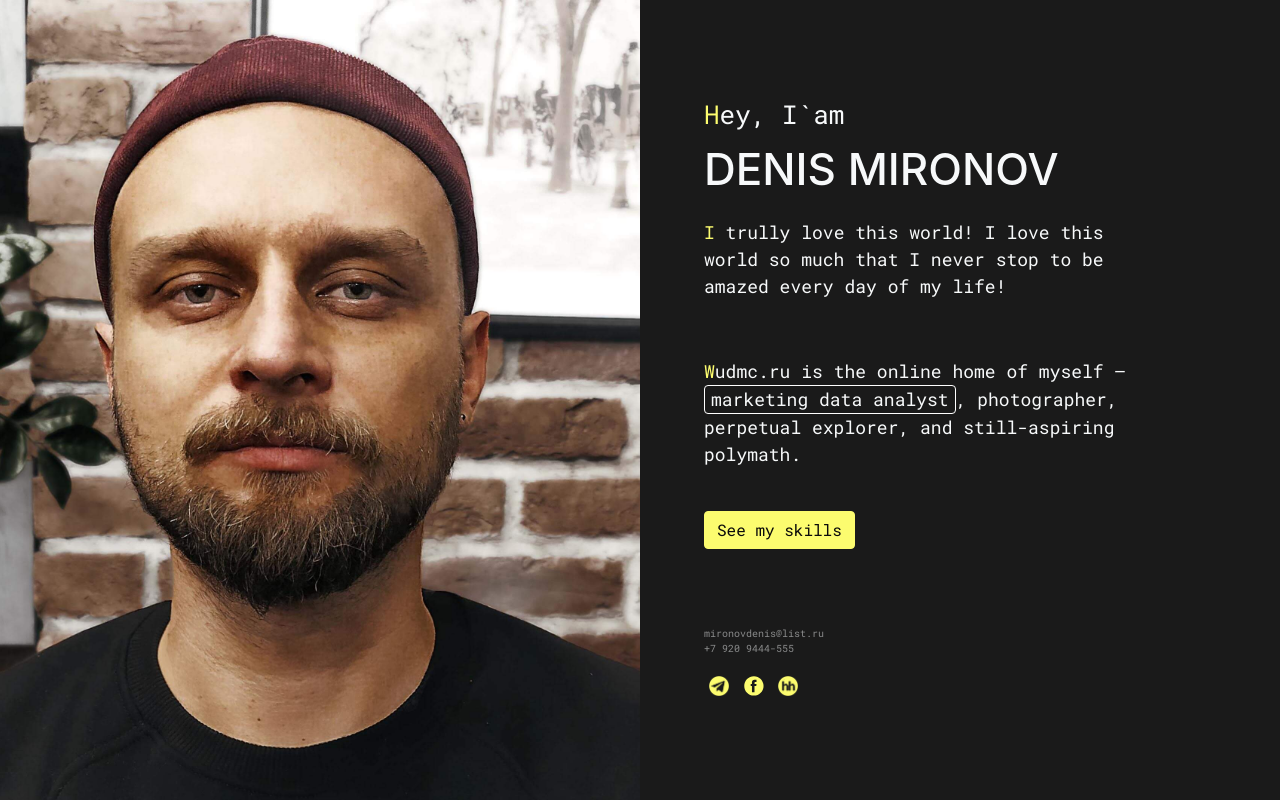
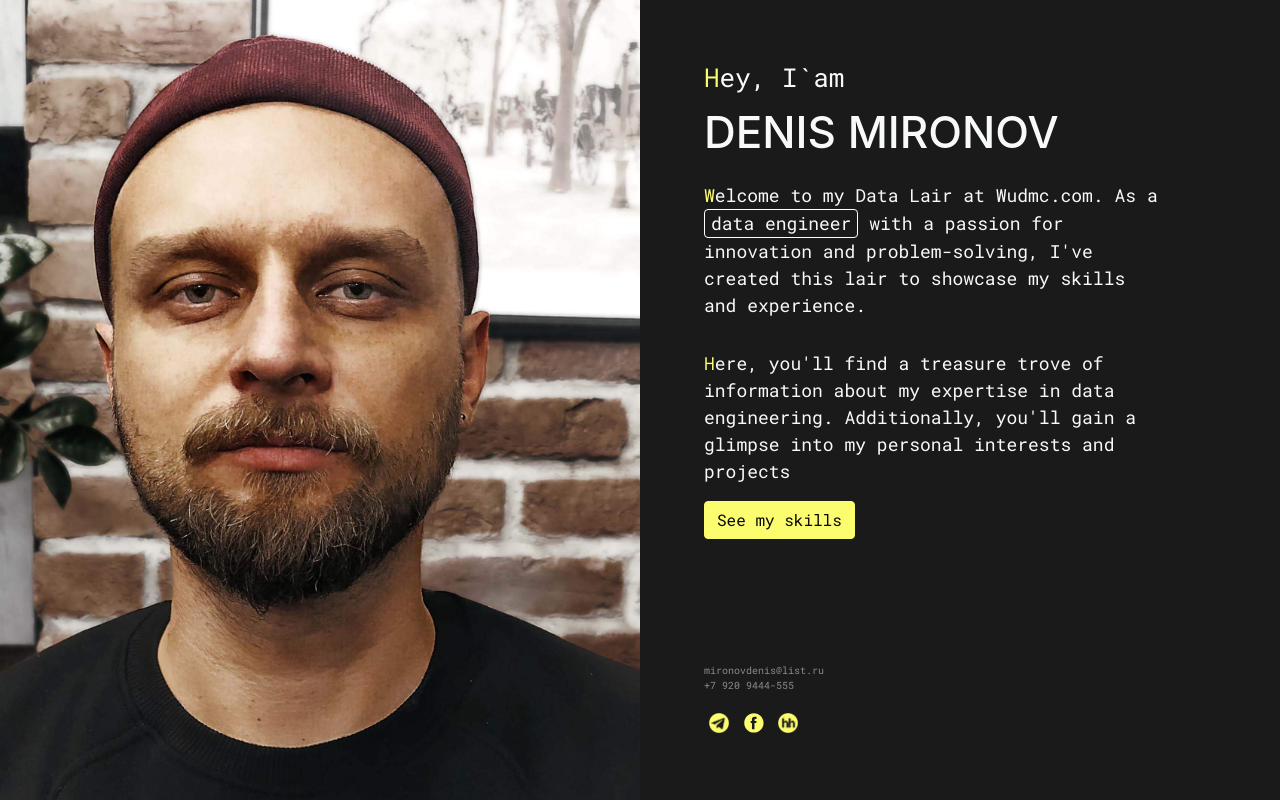
Before and after one commit to WuDMC/wudmc.com, a Django app: page / in a window 1280 px wide. Run offline with Django 4.2, Linux system fonts and the light colour scheme; some libraries are stand-ins or nearby versions.

Commit message:
change first page text

```diff
--- a/webpage/templates/index.html
+++ b/webpage/templates/index.html
@@ -12,13 +12,15 @@
                 <div class="text-left mx-auto" style="width: 80%;">
                     <h1 class="fl-yellow" style="font-family: 'Roboto Mono', monospace;width: 90%;padding-top: 25px; font-size: 26px;">Hey, I`am</h1>
                     <h1 style="padding-top: 5px;">DENIS MIRONOV</h1>
-                    <p class="text-left main-text fl-yellow" style="font-family: 'Roboto Mono', monospace;width: 90%;padding-top: 15px;"> I trully love this world! I love this world so much that I never stop to be amazed every day of my life! <br><br></p>
-                    <p class="text-left main-text fl-yellow" style="font-family: 'Roboto Mono', monospace;width: 90%;padding-top: 15px;">Wudmc.ru is the online home of myself — <span style="display: inline-block; border: 1px solid white; display: inline-block;border: 1px solid white;padding: 0 6px 0 6px;border-radius: 0.25rem"> marketing data analyst</span>, photographer, perpetual explorer, and still-aspiring polymath.<br><br></p><a class="btn btn-primary" href="/skills.html">See my skills</a></div>
-         	<div class="mx-auto" style="width: 80%;">
-                {% include "sign.html"%}
+                    <p class="text-left main-text fl-yellow" style="font-family: 'Roboto Mono', monospace;width: 90%;padding-top: 15px;">Welcome to my Data Lair at Wudmc.com. As a <span style="display: inline-block; border: 1px solid white; display: inline-block;border: 1px solid white;padding: 0 6px 0 6px;border-radius: 0.25rem"> data engineer</span> with a passion for innovation and problem-solving, I've created this lair to showcase my skills and experience. <br></p>
+                    <p class="text-left main-text fl-yellow" style="font-family: 'Roboto Mono', monospace;width: 90%;padding-top: 15px;">Here, you'll find a treasure trove of information about my expertise in data engineering. Additionally, you'll gain a glimpse into my personal interests and projects <br></p>
+                    <a class="btn btn-primary" href="/skills.html">See my skills</a><br><br><br>
                 </div>
-                    </div>
+                <div class="mx-auto" style="width: 80%;">
+                    {% include "sign.html"%}
                 </div>
             </div>
-        </body>
+        </div>
+    </div>
+</body>
 {% endblock %}
```
